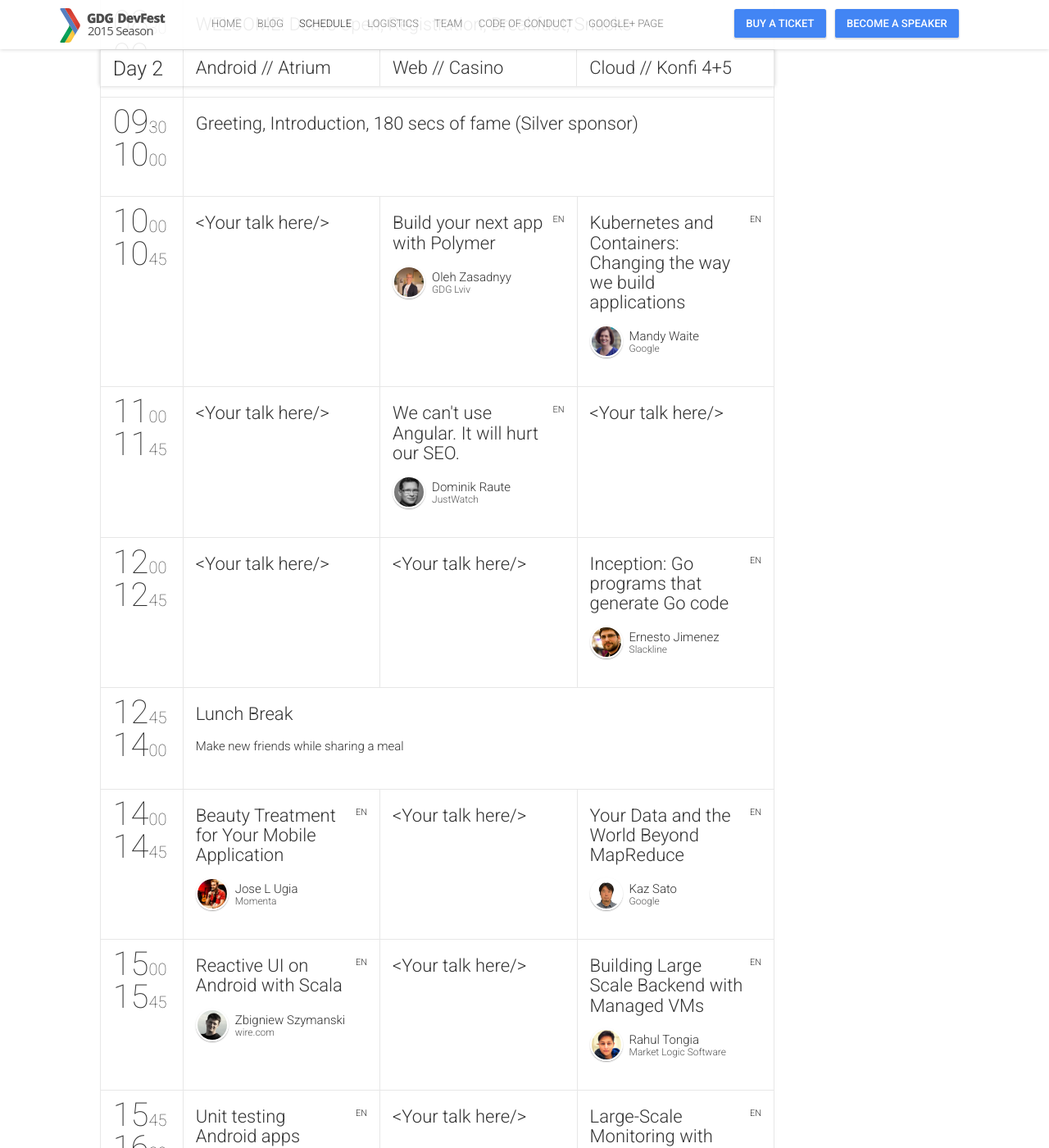
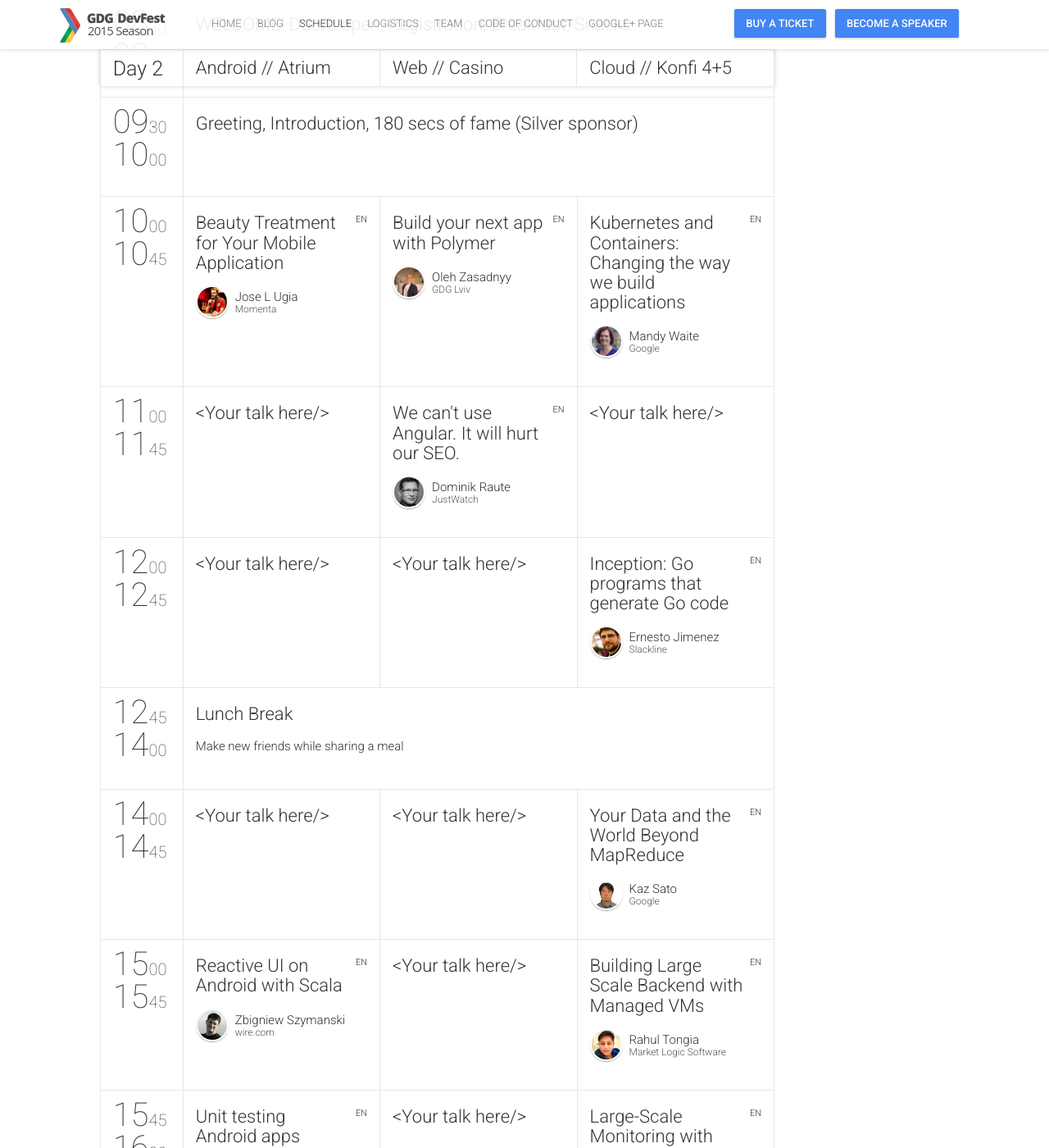
Before and after one commit to devfest-berlin/2015.devfest-berlin.de, a Jekyll site: the page built from schedule.html, in a window 1280 px wide and 1400 px high, scrolled down 1196 px. Shown: the whole window at 82% size. Built offline with Jekyll 4.4.1, drawn with Linux system fonts in a browser that asks for light colours; nearby versions of some CDN libraries; comment, search, counter and statistics services are not loaded; some of the changed lines change nothing that is shown.

Commit message:
Move José to first slot of the day

```diff
--- a/_data/schedule.yml
+++ b/_data/schedule.yml
@@ -42,7 +42,7 @@
     - {
         startTime: "10:00",
         endTime: "10:45",
-        sessionIds: [300, 325, 320]
+        sessionIds: [327, 325, 320]
     }
     - {
         startTime: "11:00",
@@ -62,7 +62,7 @@
     - {
         startTime: "14:00",
         endTime: "14:45",
-        sessionIds: [327, 300, 321]
+        sessionIds: [300, 300, 321]
     }
     - {
         startTime: "15:00",
```
